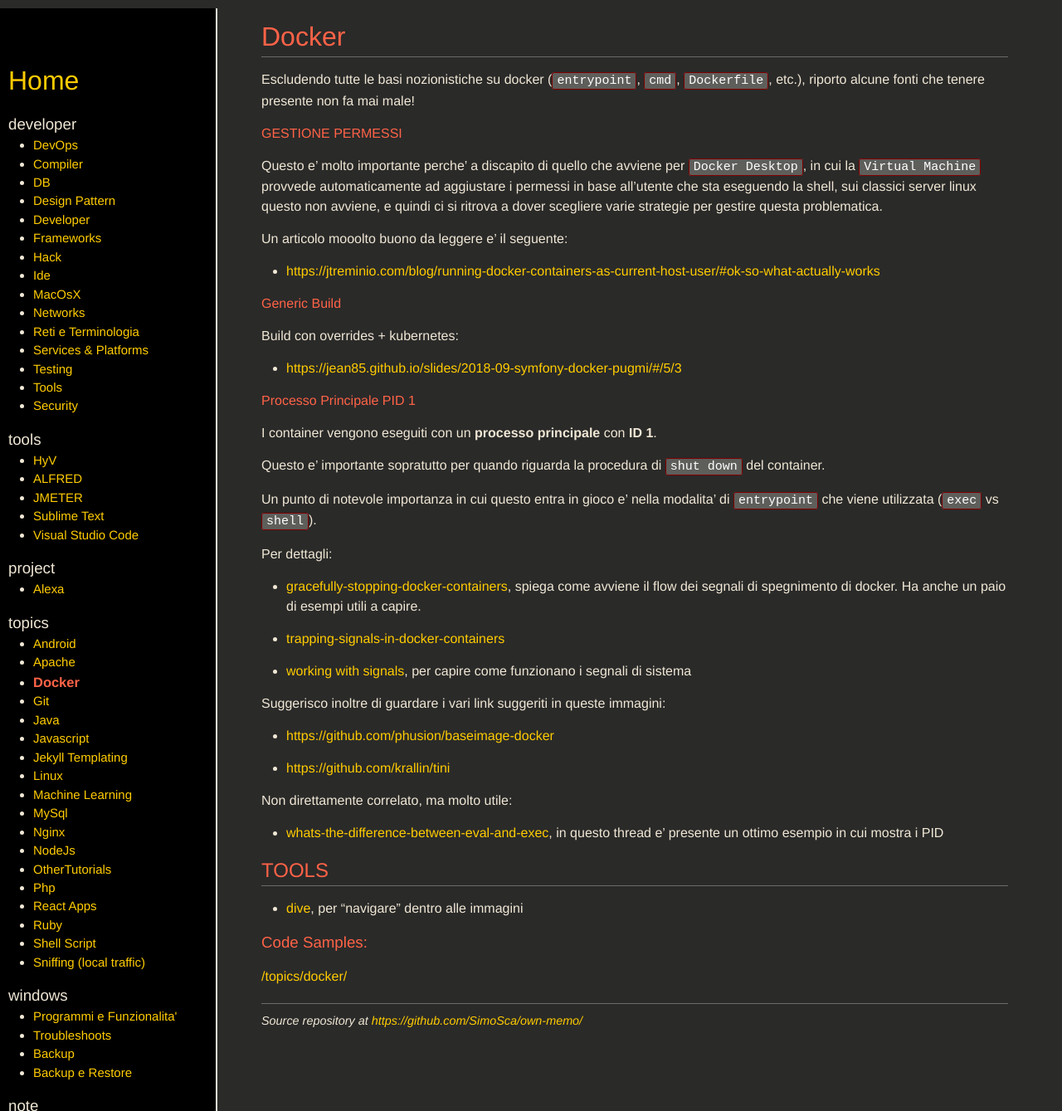
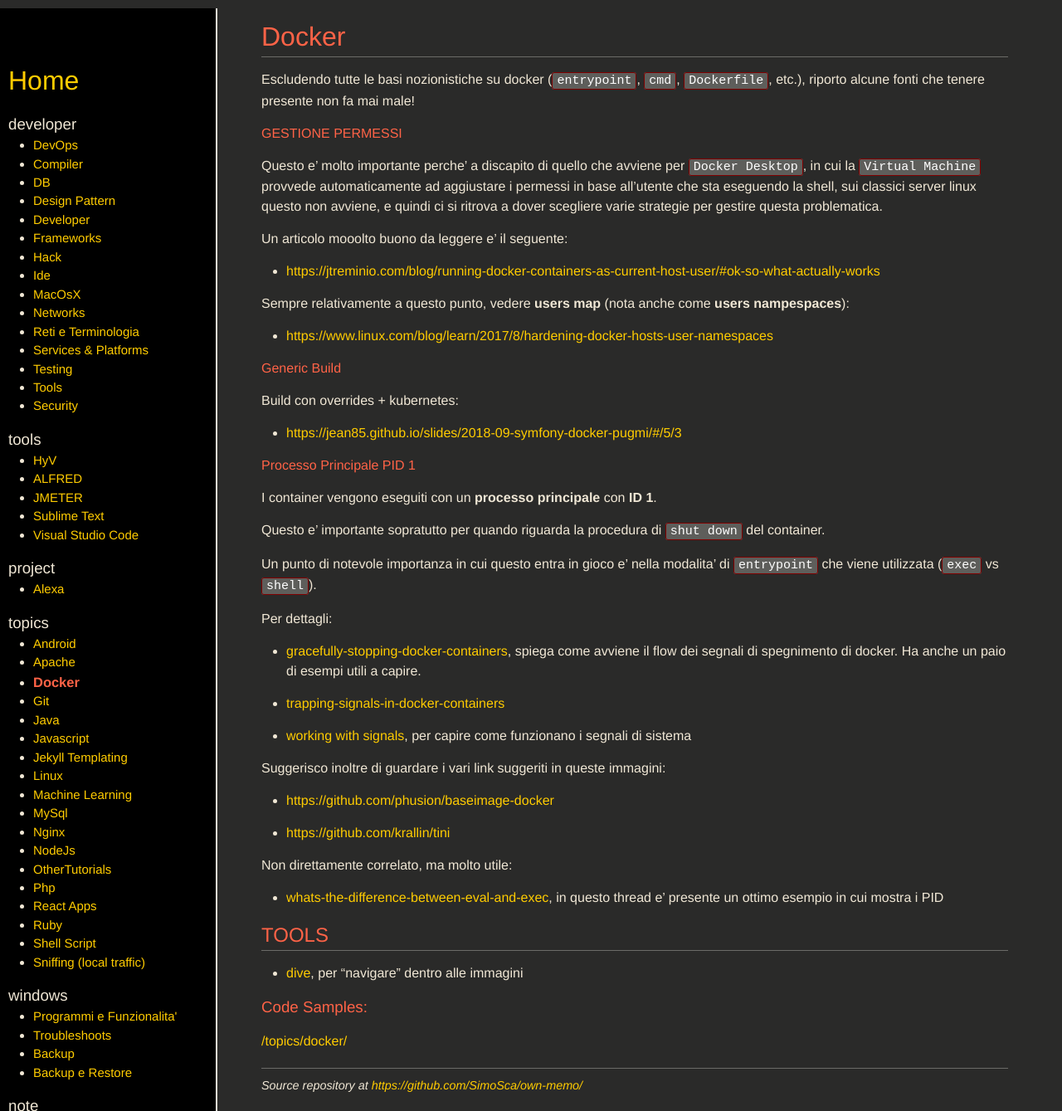
Before and after one commit to SimoSca/own-memo, a Jekyll site: the page built from _pages/topics/docker.md, in a window 1280 px wide and 1339 px high. Shown: the whole window at 83% size. Built offline with Jekyll 4.4.1, drawn with Linux system fonts in a browser that asks for light colours; nearby versions of some CDN libraries.

Commit message:
[note] Added docker note

```diff
--- a/_pages/topics/docker.md
+++ b/_pages/topics/docker.md
@@ -17,6 +17,10 @@
 Un articolo mooolto buono da leggere e' il seguente:
 
 - [https://jtreminio.com/blog/running-docker-containers-as-current-host-user/#ok-so-what-actually-works](https://jtreminio.com/blog/running-docker-containers-as-current-host-user/#ok-so-what-actually-works)
+
+Sempre relativamente a questo punto, vedere **users map** (nota anche come __users nampespaces__):
+
+- [https://www.linux.com/blog/learn/2017/8/hardening-docker-hosts-user-namespaces](https://www.linux.com/blog/learn/2017/8/hardening-docker-hosts-user-namespaces)
 
 
 #### Generic Build
```
